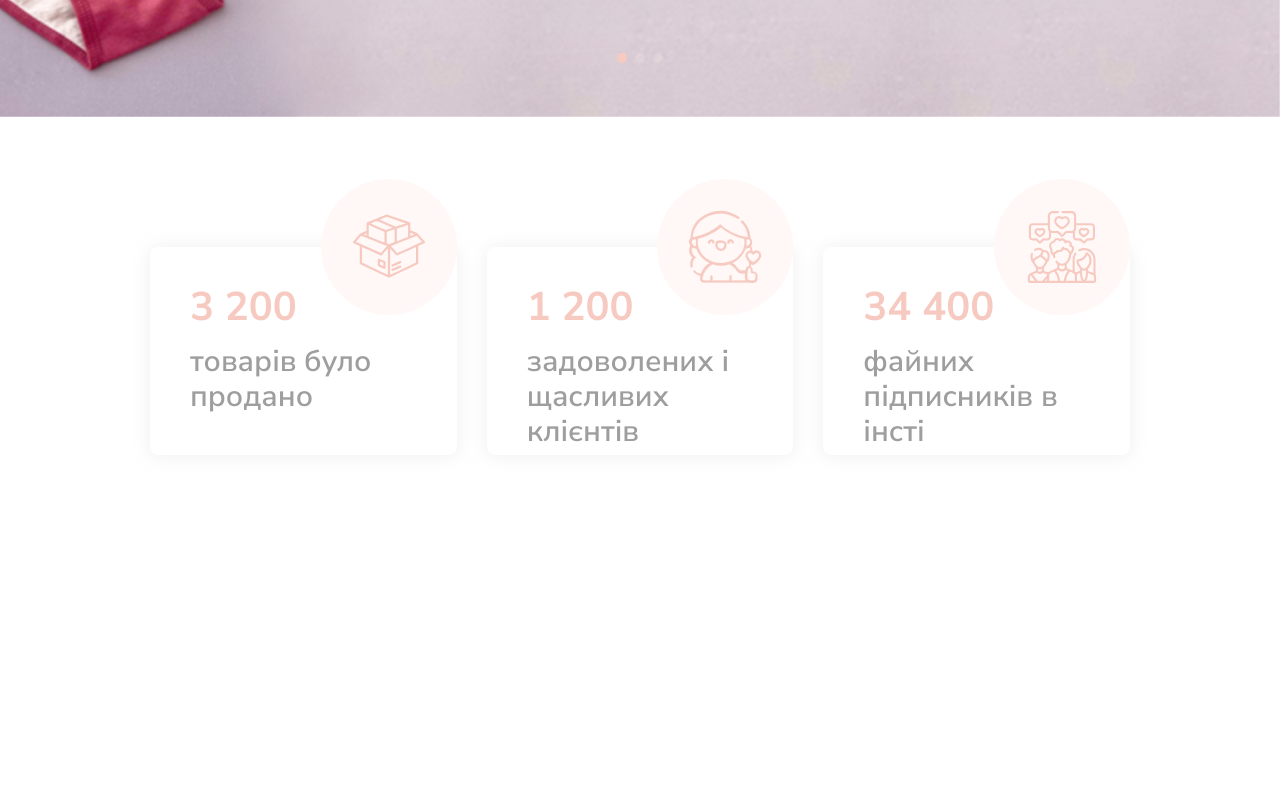
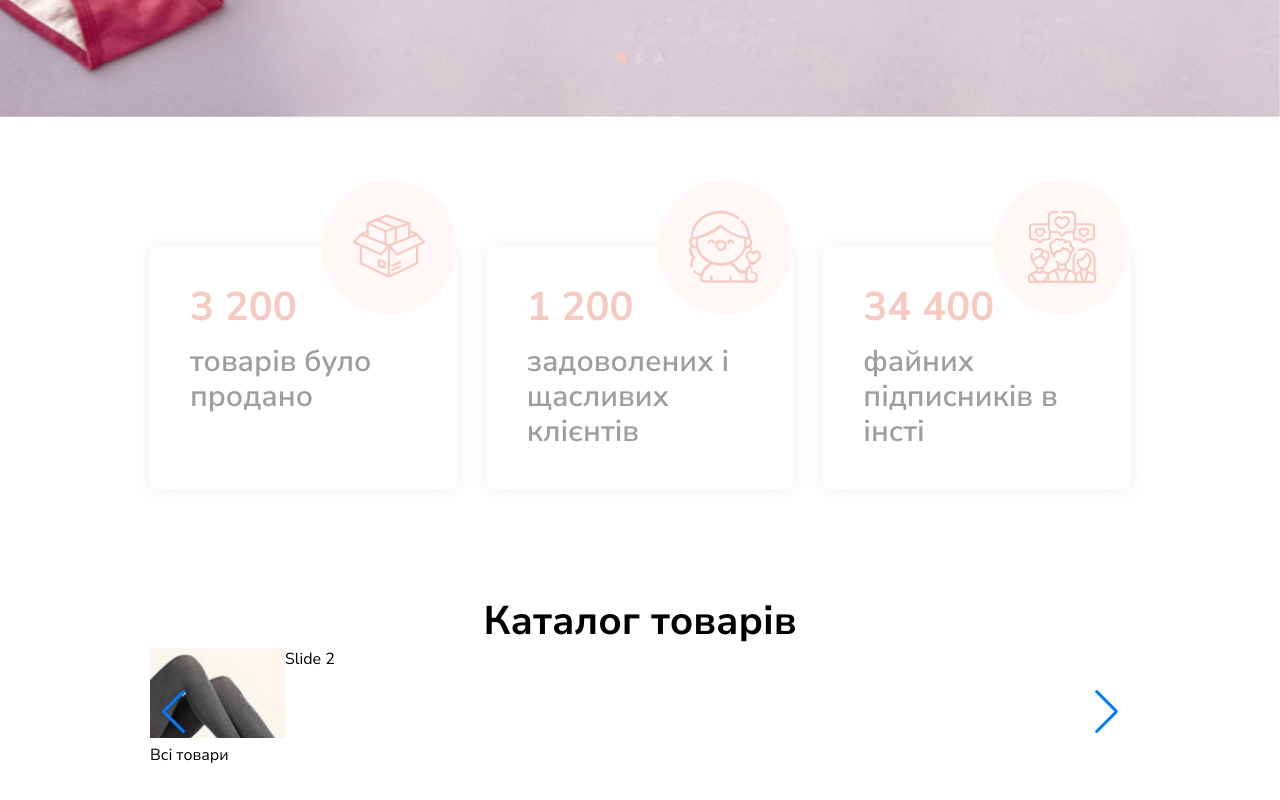
Before and after one commit to RostyslavL11/Bretelle, a website: page src/index.html in a window 1280 px wide. Shown: the part 683-1483 px from the top of the page. Before the commit the page ends 1268 px from the top, so only its background shows below. Drawn offline with nearby package versions, Linux system fonts and the light colour scheme; files that its build step writes are made by us from their sources.

Commit message:
working with "catalog slider"

```diff
--- a/src/index.html
+++ b/src/index.html
@@ -171,15 +171,15 @@
 				<div class="swiper-wrapper">
 					<!-- Slides -->
 					<div class="swiper-slide">
-						<img src="img/promo/slide_1.jpg" alt="">
+						<img src="img/promo/slide_1.jpg" alt="photo-slider-1">
 					</div>
 
 					<div class="swiper-slide">
-						<img src="img/promo/slide_2.jpg" alt="">
+						<img src="img/promo/slide_2.jpg" alt="photo-slider-2">
 					</div>
 
 					<div class="swiper-slide">
-						<img src="img/promo/slide_3.jpg" alt="">
+						<img src="img/promo/slide_3.jpg" alt="photo-slider-3">
 					</div>
 
 				</div>
@@ -224,7 +224,32 @@
 						<p class="statistics__descr">файних підписників в інсті</p>
 					</div>
 				</div>
+			</div>
+		</section>
 
+		<section class="catalog">
+			<div class="container">
+				<h2 class="title title__catalog">Каталог товарів</h2>
+
+				<div class="swiper catalog__slider">
+					<!-- Additional required wrapper -->
+					<div class="swiper-wrapper">
+						<!-- Slides -->
+						<div class="swiper-slide catalog__slide">
+							<img class="catalog__slide-img" src="img/catalog-slider/socks.jpg" alt="socks image">
+							<a class="catalog__slide-link" href="#">Всі товари</a>
+						</div>
+						<div class="swiper-slide">Slide 2</div>
+						<div class="swiper-slide">Slide 3</div>
+
+					</div>
+
+
+					<!-- If we need navigation buttons -->
+					<div class="swiper-button-prev"></div>
+					<div class="swiper-button-next"></div>
+
+				</div>
 			</div>
 		</section>
 
--- a/src/sass/components/_titles.scss
+++ b/src/sass/components/_titles.scss
@@ -1,7 +1,7 @@
 .title {
   font-weight: 700;
   font-size: 40px;
-
+  text-align: center;
   &__promo {
     color: var(--white-color);
     line-height: 56.5px;
--- /dev/null
+++ b/src/sass/sections/_catalog.scss
@@ -0,0 +1,16 @@
+.catalog {
+  margin-bottom: 200px;
+
+  &__slide {
+    max-width: 135px;
+    height: 128px;
+
+    &-link {
+      display: block;
+    }
+  }
+  .catalog__slide-img {
+    width: 100%;
+    height: 90px;
+  }
+}
--- a/src/sass/sections/_statistics.scss
+++ b/src/sass/sections/_statistics.scss
@@ -1,6 +1,6 @@
 .statistics {
   margin-top: 130px;
-  margin-bottom: 130px;
+  margin-bottom: 105px;
 
   &__wrapper {
     display: flex;
@@ -12,7 +12,7 @@
     position: relative;
     padding: 32px 40px 40px 40px;
     width: 360px;
-    height: 208px;
+    min-height: 208px;
     box-shadow: 0px 1px 18px 0px rgba(192, 192, 192, 0.25);
     border-radius: 8px;
   }
@@ -44,6 +44,7 @@
     font-size: 40px;
     font-weight: 700;
     line-height: 56.5px;
+    max-width: 75%;
   }
 
   &__descr {
--- a/src/sass/style.scss
+++ b/src/sass/style.scss
@@ -16,3 +16,4 @@
 @import "sections/menu";
 @import "sections/promo";
 @import "sections/statistics";
+@import "sections/catalog";
```
Also changed, not shown: dist/css/style.min.css, dist/img/catalog-slider/IMG_9889 1.png (added), dist/img/catalog-slider/IMG_9947 1.jpg (added), dist/img/catalog-slider/IMG_9951 1.jpg (added), dist/img/catalog-slider/IMG_9965 1.jpg (added), dist/img/catalog-slider/IMG_9992 1.jpg (added), dist/img/catalog-slider/IMG_9995 1.jpg (added), dist/img/catalog-slider/socks.jpg (added), dist/index.html, src/img/catalog-slider/IMG_9889 1.png (added), src/img/catalog-slider/IMG_9947 1.jpg (added), src/img/catalog-slider/IMG_9951 1.jpg (added), src/img/catalog-slider/IMG_9965 1.jpg (added), src/img/catalog-slider/IMG_9992 1.jpg (added), 2 more files.
